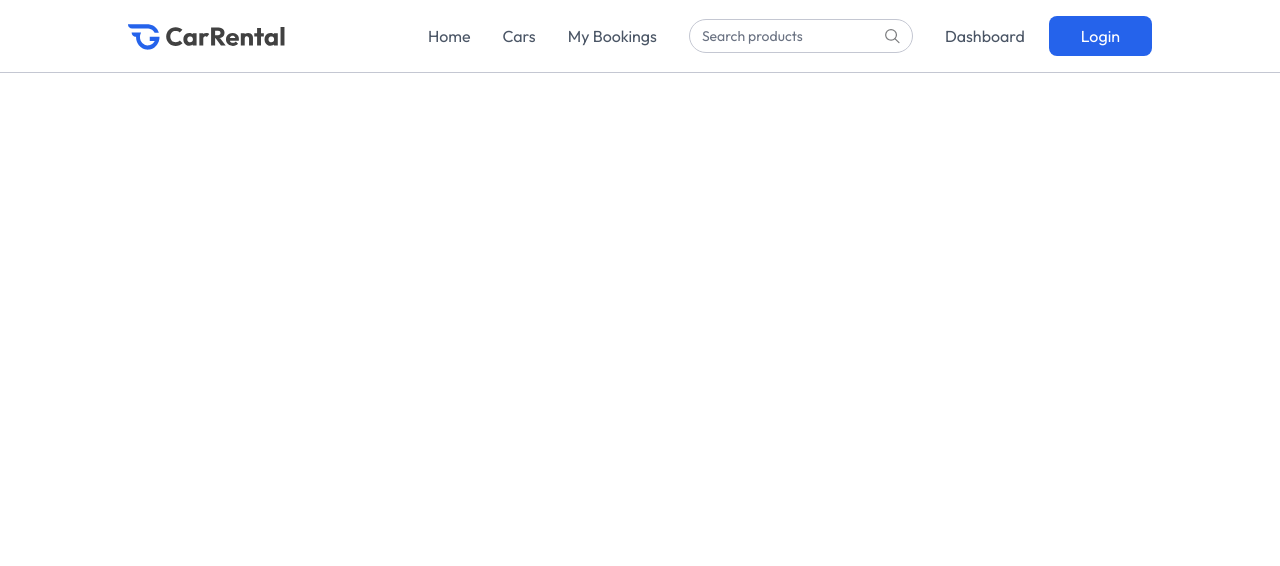
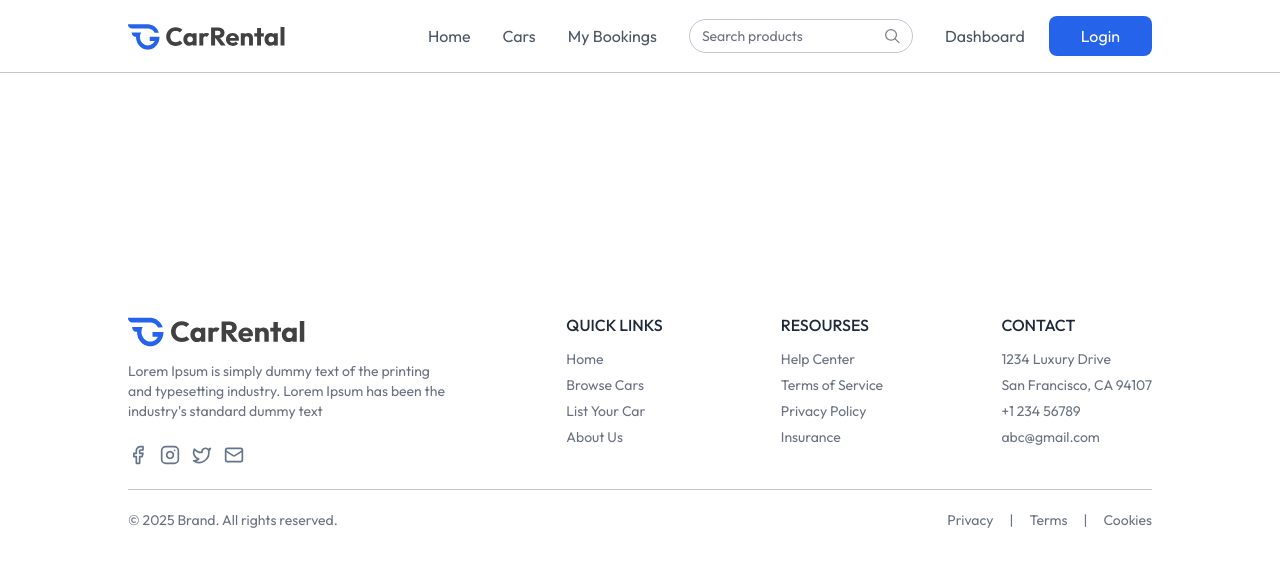
Before and after one commit to rashimarasangi/CarRental, a React (Vite) app: page /my-bookings in a window 1280 px wide. Shown: the top 566 px of the page. Built offline with nearby package versions, Linux system fonts and the light colour scheme.

Commit message:
footer is added

```diff
--- a/src/App.jsx
+++ b/src/App.jsx
@@ -6,22 +6,23 @@
 import MyBookings from './pages/MyBookings'
 import Home from './pages/Home'
 import CarDetails from './pages/CarDetails'
+import Footer from './components/Footer'
 
 const App = () => {
 
 
   const [showLogin,setShowLogin]= useState(false)
-  const isOwnberPath = useLocation().pathname.startsWith('/owner')
+  const isOwnerPath = useLocation().pathname.startsWith('/owner')
   return (
     <>
-     {!isOwnberPath && <Navbar setShowLogin={setShowLogin}/>}
+     {!isOwnerPath && <Navbar setShowLogin={setShowLogin}/>}
      <Routes>
       <Route path ='/' element={<Home/>}/>
        <Route path ='/car-details/:id' element={<CarDetails/>}/>
         <Route path ='/cars' element={<Cars/>}/>
          <Route path ='/my-bookings' element={<MyBookings/>}/>
      </Routes>
-
+      {!isOwnerPath && <Footer/>}
 
 
     </>
--- /dev/null
+++ b/src/components/Footer.jsx
@@ -0,0 +1,67 @@
+import React from 'react'
+import { assets } from '../assets/assets'
+
+const Footer = () => {
+  return (
+   <div className='px-6 md:px-16 lg:px-24 xl:px-32 mt-60 text-sm text-gray-500'>
+            <div className='flex flex-wrap justify-between gap-12 md:gap-8 pb-6 border-borderColor border-b'>
+                <div >
+                    <img src={assets.logo} alt="logo" className=' h-8 md:h-9' />
+                    <p className='max-w-80 mt-3 '>
+                        Lorem Ipsum is simply dummy text of the printing and typesetting industry. Lorem Ipsum has been the industry's standard dummy text
+                    </p>
+                    <div className='flex items-center gap-3 mt-6'>
+                       <a href="#"><img src={assets.facebook_logo} className='w-5 h-5' alt="" /></a>
+                       <a href="#"><img src={assets.instagram_logo} className='w-5 h-5' alt="" /></a>
+                       <a href="#"><img src={assets.twitter_logo} className='w-5 h-5' alt="" /></a>
+                       <a href="#"><img src={assets.gmail_logo} className='w-5 h-5' alt="" /></a>
+                    </div>
+                </div>
+
+                <div>
+                    <h2 className='text-base font-medium text-gray-800 uppercase'>Quick Links</h2>
+                    <ul className='mt-3 flex flex-col gap-1.5 '>
+                        <li><a href="#">Home</a></li>
+                        <li><a href="#">Browse Cars</a></li>
+                        <li><a href="#">List Your Car</a></li>
+                        <li><a href="#">About Us</a></li>
+                    </ul>
+                </div>
+
+                <div>
+                    <h2 className='text-base font-medium text-gray-800 uppercase'>Resourses</h2>
+                    <ul className='mt-3 flex flex-col gap-1.5 '>
+                        <li><a href="#">Help Center</a></li>
+                        <li><a href="#">Terms of Service</a></li>
+                        <li><a href="#">Privacy Policy</a></li>
+                        <li><a href="#">Insurance</a></li>
+                    </ul>
+                </div>
+
+               <div>
+                    <h2 className='text-base font-medium text-gray-800 uppercase'>Contact</h2>
+                    <ul className='mt-3 flex flex-col gap-1.5 '>
+                        <li>1234 Luxury Drive</li>
+                        <li>San Francisco, CA 94107</li>
+                        <li>+1 234 56789</li>
+                        <li>abc@gmail.com</li>
+                    </ul>
+                </div>
+
+
+            </div>
+            <div className='flex flex-col md:flex-row gap-2 items-center justify-between py-5'>
+                <p>© {new Date().getFullYear()} Brand. All rights reserved.</p>
+                <ul className='flex items-center gap-4'>
+                    <li><a href="#">Privacy</a></li>
+                    <li>|</li>
+                    <li><a href="#">Terms</a></li>
+                    <li>|</li>
+                    <li><a href="#">Cookies</a></li>
+                </ul>
+            </div>
+        </div>
+  )
+}
+
+export default Footer
```
